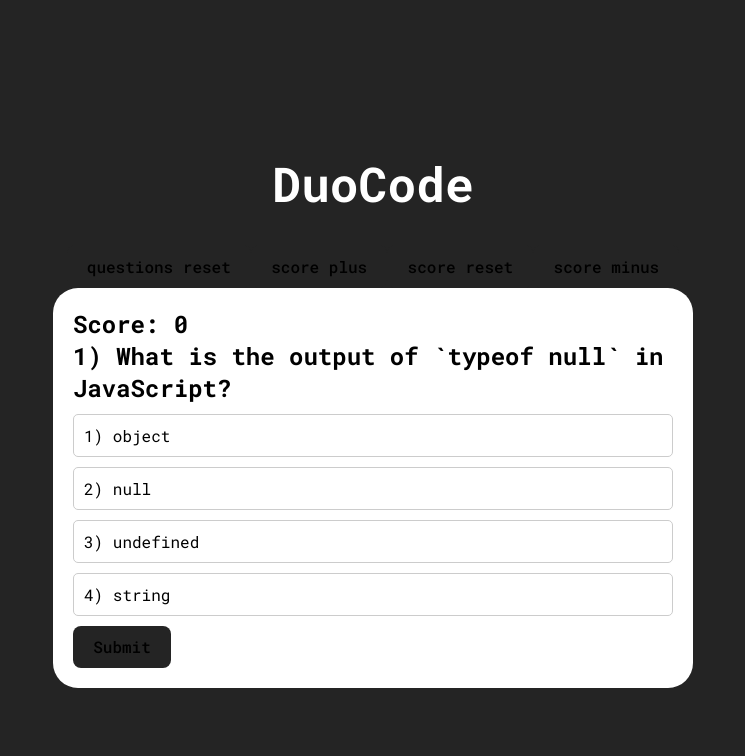
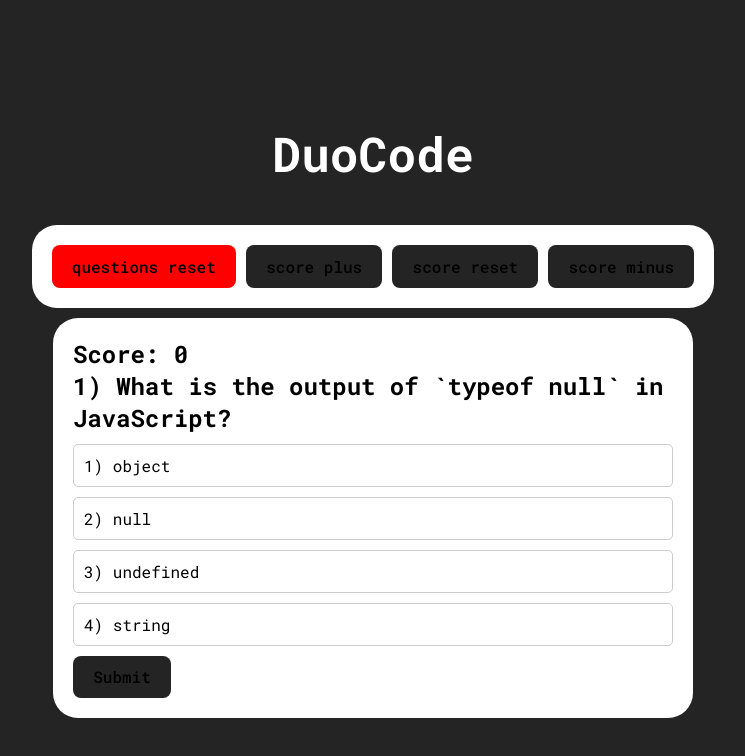
Before and after one commit to ElDuartte/duo-code, a React (Vite) app: page / in a window 1280 px wide. Shown: the top 756 px of the page, without its empty margins (267-1012 px from the left). Built offline with nearby package versions, Linux system fonts and the light colour scheme.

Commit message:
wip styles for score buttons

```diff
--- a/src/styles/components/Flashcard.css
+++ b/src/styles/components/Flashcard.css
@@ -23,3 +23,17 @@
   font-weight: bold;
   border: 3px solid gray;
 }
+
+.reset-button {
+  background-color: red;
+}
+
+.score-buttons-container {
+  background-color: white;
+  padding: 20px;
+  margin: 10px;
+  border-radius: 25px;
+  display: flex;
+  flex-direction: row;
+  gap: 10px;
+}
```
